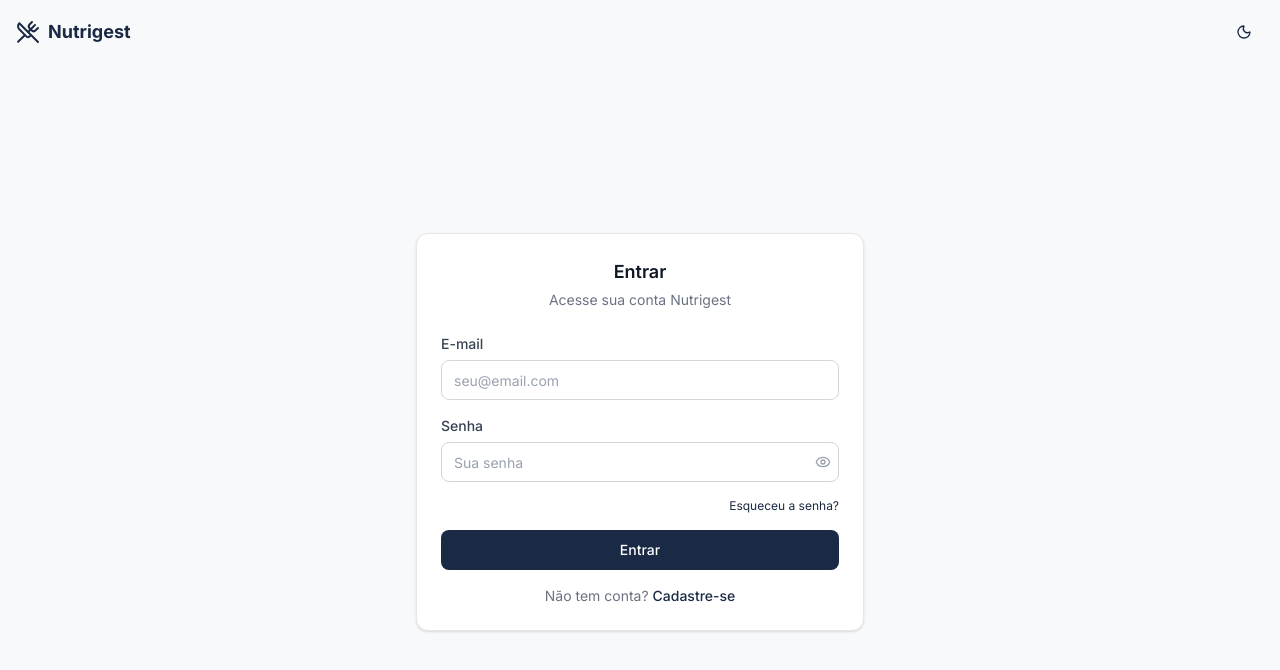
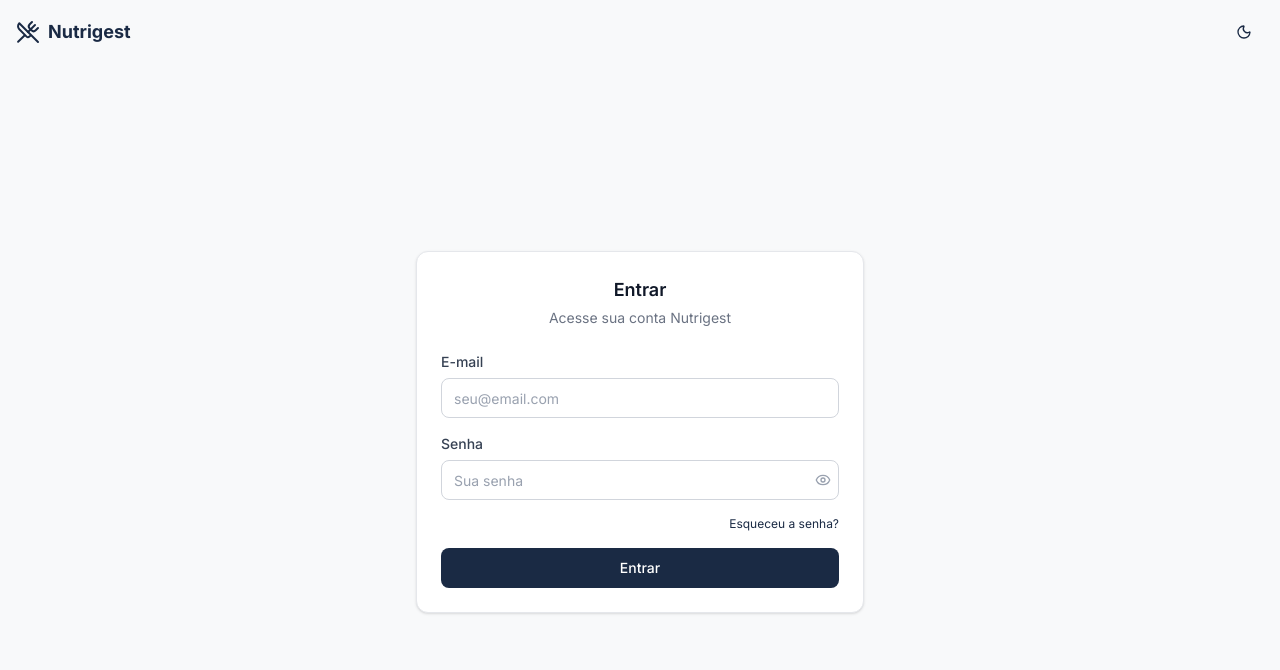
Before and after one commit to BrunoRaposoo/nutrigest, a React (Vite) app in the folder apps/web/: page /login in a window 1280 px wide. Shown: the top 670 px of the page. Built offline with nearby package versions, Linux system fonts and the light colour scheme.

Commit message:
refactor: remove register links from login page

```diff
--- a/apps/web/src/pages/auth/login.tsx
+++ b/apps/web/src/pages/auth/login.tsx
@@ -1,7 +1,7 @@
 import { zodResolver } from '@hookform/resolvers/zod';
 import { useState } from 'react';
 import { useForm } from 'react-hook-form';
-import { Link, useLocation, useNavigate } from 'react-router-dom';
+import { Link, useNavigate } from 'react-router-dom';
 import { z } from 'zod';
 import { Button } from '../../components/ui/button';
 import {
@@ -25,9 +25,7 @@ type LoginForm = z.infer<typeof loginSchema>;
 export default function Login() {
   const { login } = useAuth();
   const navigate = useNavigate();
-  const location = useLocation();
   const [error, setError] = useState('');
-  const registered = location.state?.registered;
 
   const {
     register,
@@ -57,11 +55,6 @@ export default function Login() {
       </CardHeader>
       <CardContent>
         <form onSubmit={handleSubmit(onSubmit)} className="space-y-4">
-          {registered && (
-            <div className="rounded-lg bg-green-50 dark:bg-green-900/20 p-3 text-sm text-green-600 dark:text-green-400">
-              Conta criada com sucesso! Faça login.
-            </div>
-          )}
           {error && (
             <div className="rounded-lg bg-red-50 dark:bg-red-900/20 p-3 text-sm text-red-600 dark:text-red-400">
               {error}
@@ -94,15 +87,6 @@ export default function Login() {
             Entrar
           </Button>
         </form>
-        <p className="text-center text-sm text-gray-500 dark:text-gray-400 mt-4">
-          Não tem conta?{' '}
-          <Link
-            to="/register"
-            className="text-navy-700 dark:text-gold-500 hover:underline font-medium"
-          >
-            Cadastre-se
-          </Link>
-        </p>
       </CardContent>
     </Card>
   );
```
